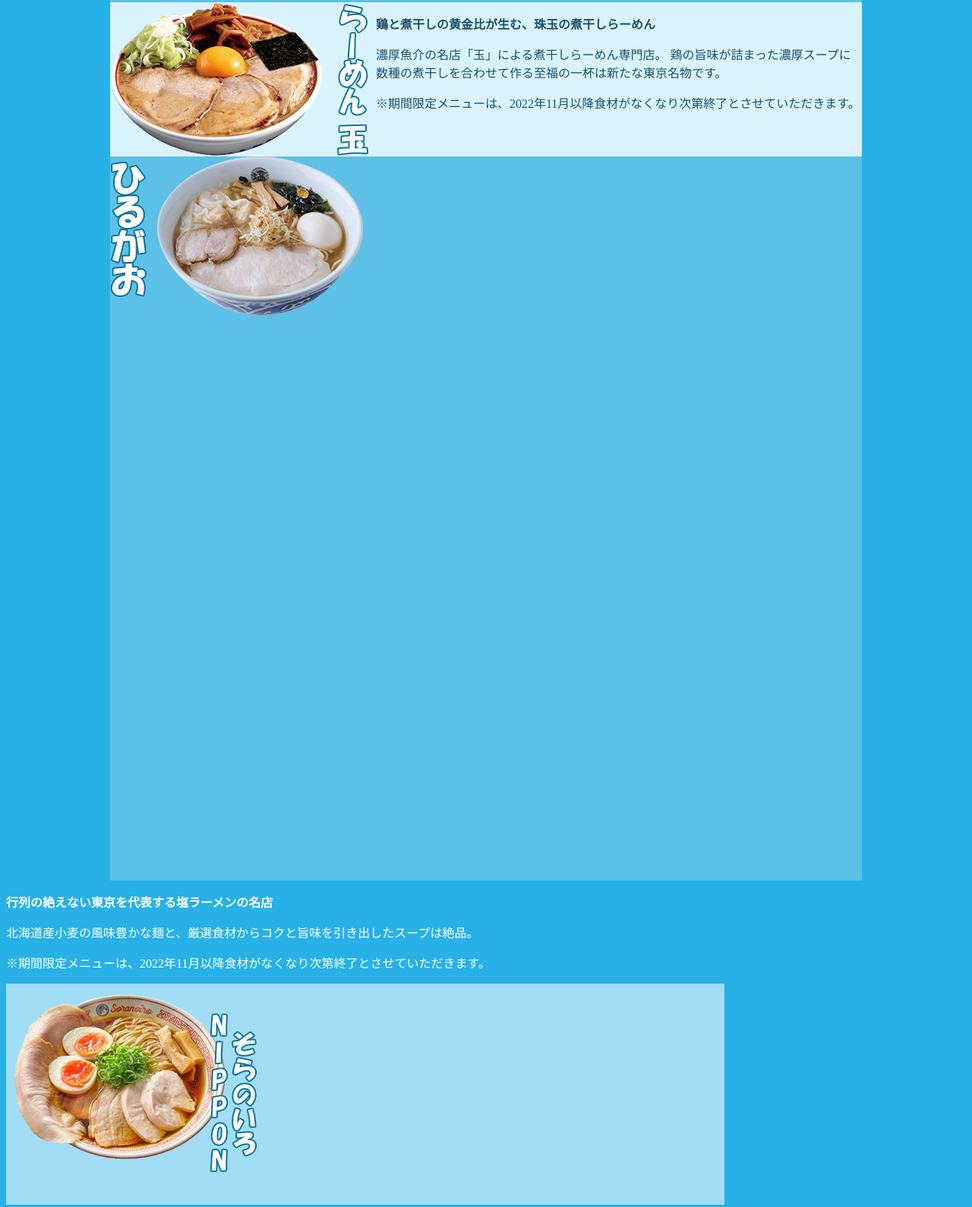
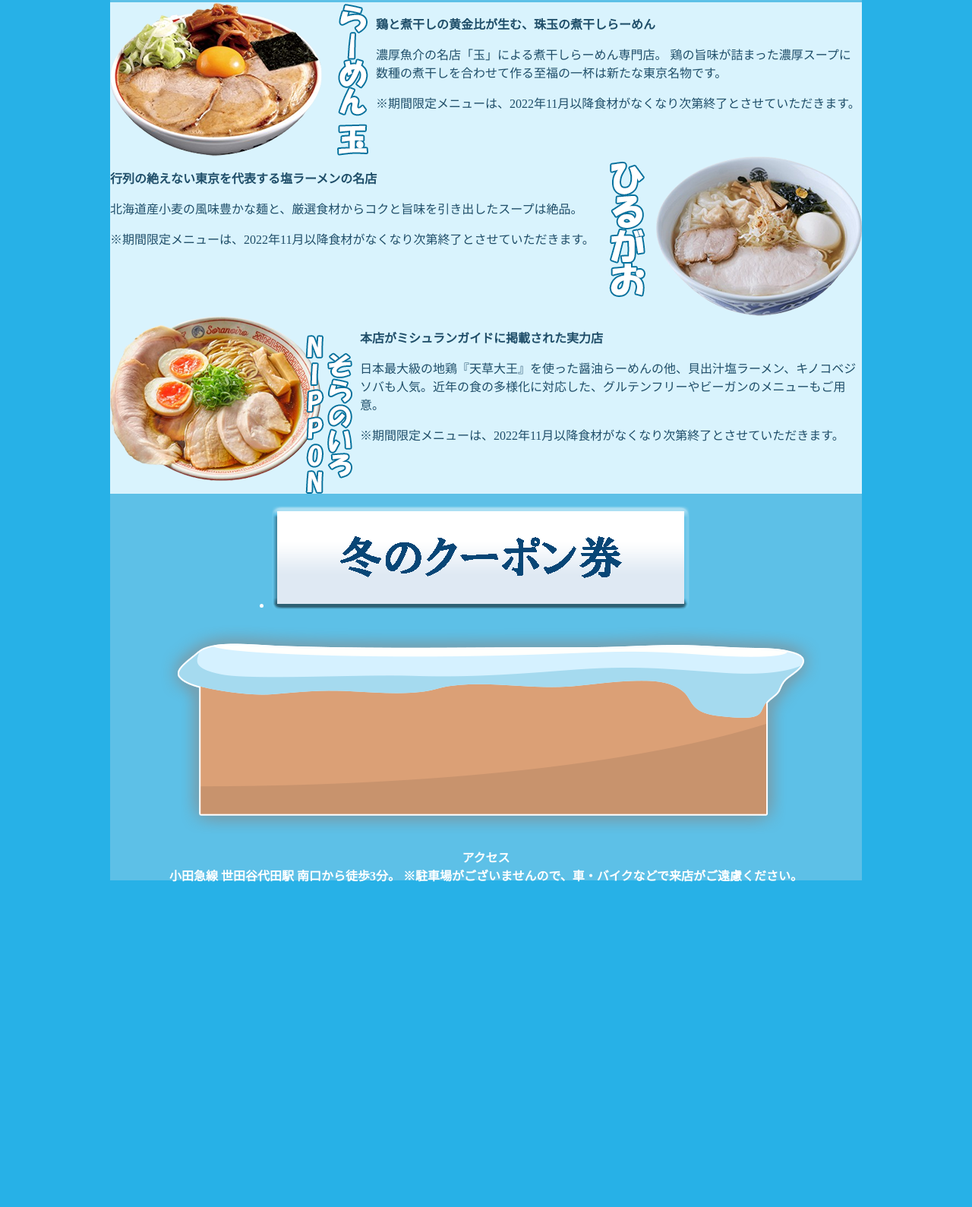
Before and after one commit to rayadzr/ozora-resto, a plain HTML site: page index.html in a window 1280 px wide. Shown: the part 849-2438 px from the top of the page at 76% size. After the commit the page ends 2016 px from the top, so only its background shows below. Drawn offline with Linux system fonts and the light colour scheme.

Commit message:
Add files via upload

```diff
--- a/index.html
+++ b/index.html
@@ -18,7 +18,7 @@
             </ul>
         </div>
 
-        <div id="bagian-3">
+        <div id="bagian-3oh">
             <div id="Ramenoh">
                 <div class="Ramenohdesc">
                     <img src="img/Ramen Oh img and text.png" alt="Ramen Oh">
@@ -37,7 +37,9 @@
             </div>
         </div>
 
+        <div id="bagian-3h">
             <div id="Hirugaoramen">
+                <div class="Hirugaoramendesc">
                     <img src="img/Ramen Hirugao img and text.png" alt="Ramen Hirugao">
                 </div>
             </div>
@@ -52,22 +54,41 @@
                     <p>※期間限定メニューは、2022年11月以降食材がなくなり次第終了とさせていただきます。</p>
                 </div>
             </div>
+        </div>
 
+        <div id="bagian-3s">
             <div id="Soranoiroramen">
-            <img src="img/Ramen NIPPON.png" alt="Ramen NIPPON">
+                <div class="Soranoiroramendesc">
+                    <img src="img/Ramen NIPPON img and text.png" alt="Ramen NIPPON">
                 </div>
             </div>
-        <div class="nipponuptext"></div>
+            <div class="soranoiroalltext">
+                <div class="nipponuptext">
                     <p><strong>本店がミシュランガイドに掲載された実力店</strong></p>
-        <div class="nipponmidtext"></div>
+                </div>
+                <div class="nipponmidtext">
                     <p>日本最大級の地鶏『天草大王』を使った醤油らーめんの他、貝出汁塩ラーメン、キノコベジソバも人気。近年の食の多様化に対応した、グルテンフリーやビーガンのメニューもご用意。</p>
-        <div class="nipponbottomtext"></div>
+                </div>
+                <div class="nipponbottomtext">
                     <p>※期間限定メニューは、2022年11月以降食材がなくなり次第終了とさせていただきます。</p>
                 </div>
             </div>
+        </div>
 
-            <img src="img/Kuupon.png" class="kuupon">
+        <div id="bagian-4">
+            <div class="kuupon">
+            <ul>
+                <li><a href="#kuupon"><img src="img/Kuupon.png" alt="kuupon"></a></li>
+            </ul>
+            </div>
+        <div class="Akusesu">
             <img src="img/Akusesu.png" class="access">
+        </div>
+        <div class="Akusesutext">
+            <p><strong>アクセス<br>
+            小田急線 世田谷代田駅 南口から徒歩3分。
+            ※駐車場がございませんので、車・バイクなどで来店がご遠慮ください。
+            </p></strong>
         </div>
     </div>
 </body>
--- a/style.css
+++ b/style.css
@@ -29,7 +29,7 @@ body{
     list-style: none;
 }
 
-#bagian-3 {
+#bagian-3oh {
     display: flex;
     background-color: #d9f3fd;
 }
@@ -43,8 +43,56 @@ body{
     color: rgb(31, 78, 105);
 }
 
-#Hirugaoramen {
+#bagian-3h {
     display: flex;
-    margin-right: 10%;
-    padding-bottom: 10%;
 }
+#hirugaoramen {
+    display: flex;
+    background-color: #d9f3fd;
+    order: 2;
+}
+
+.Hirugaoaramendesc {
+    padding: auto;
+}
+.hirugaoalltext {
+    display: block;
+    width: 100%;
+    margin-left: 0%;
+    background-color: #d9f3fd;
+}
+.hirugaoalltext p {
+    color: rgb(31, 78, 105);
+}
+
+#bagian-3s {
+    display: flex;
+    background-color: #d9f3fd;
+}
+
+.soranoiroalltext {
+    display: block;
+    width: 100%;
+    margin-left: 1%;
+}
+.soranoiroalltext p {
+    color: rgb(31, 78, 105);
+}
+
+.kuupon {
+    display: block;
+    margin-left: auto;
+    margin-right: auto;
+    width: 65%;
+}
+
+.Akusesu {
+    display: block;
+    margin-left: auto;
+    margin-right: auto;
+    width: 87%;
+}
+.Akusesutext {
+    color: #ffffff;
+    text-align: center;
+}
```
Also changed, not shown: img/Ramen NIPPON img and text.png (added). Lines whose indentation alone changed are shown as unchanged.
